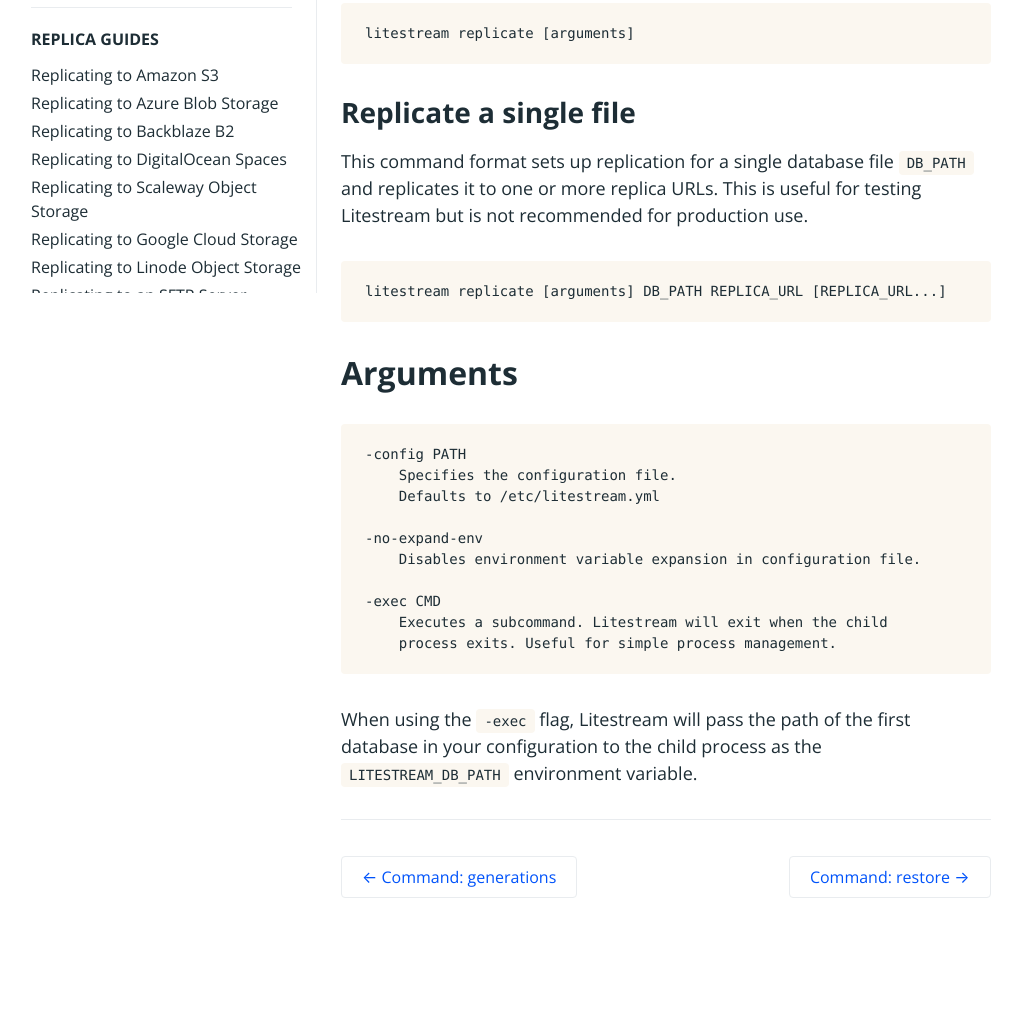
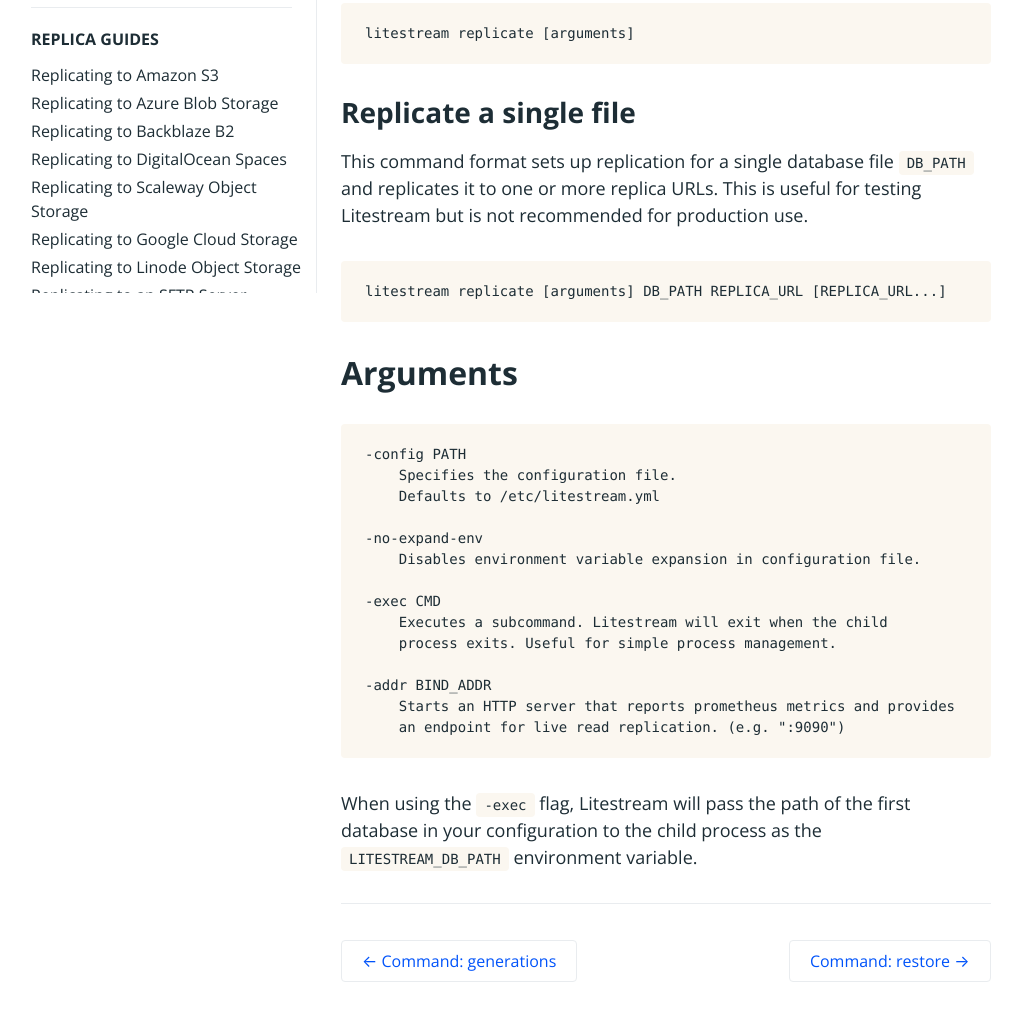
Before and after one commit to benbjohnson/tip.litestream.io, a plain HTML site: page reference/replicate/index.html in a window 1280 px wide. Shown: the part 507-1527 px from the top of the page, without its empty margins (13-1035 px from the left). Drawn offline with nearby package versions, Linux system fonts and the light colour scheme.

Commit message:
Update from https://github.com/benbjohnson/litestream.io/commit/850d4dccd0b14797d3377c9fa0f0b03a1736e680

```diff
--- a/reference/replicate/index.html
+++ b/reference/replicate/index.html
@@ -208,6 +208,10 @@ Litestream but is not recommended for production use.</p>
 -exec CMD
     Executes a subcommand. Litestream will exit when the child
     process exits. Useful for simple process management.
+
+-addr BIND_ADDR
+    Starts an HTTP server that reports prometheus metrics and provides
+    an endpoint for live read replication. (e.g. &quot;:9090&quot;)
 </code></pre><p>When using the <code>-exec</code> flag, Litestream will pass the path of the first database
 in your configuration to the child process as the <code>LITESTREAM_DB_PATH</code>
 environment variable.</p>
```
